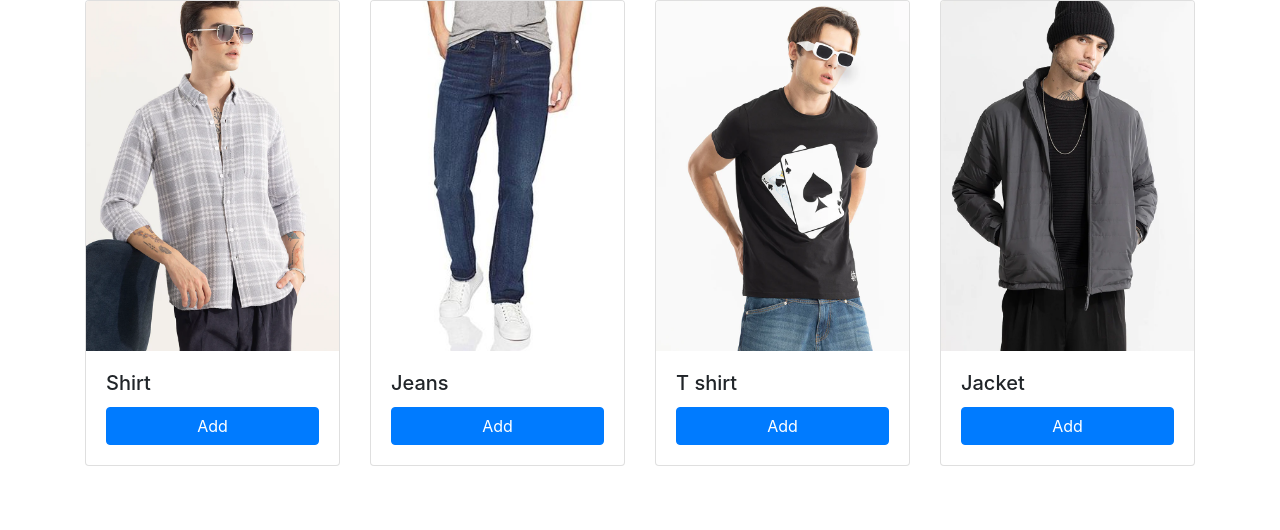
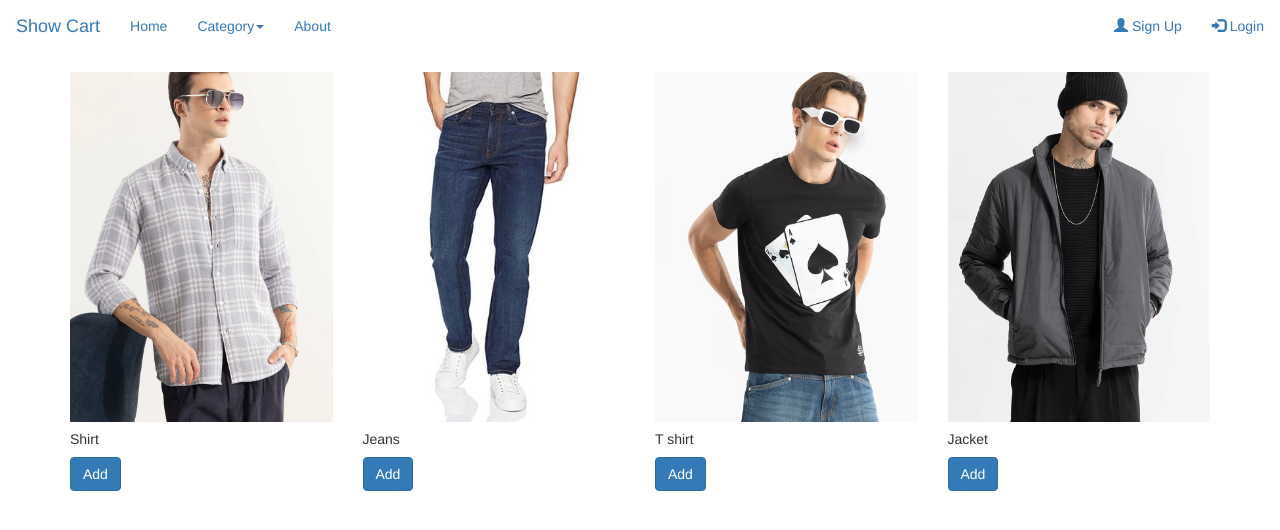
Before and after one commit to Subinkvs/user__management, a Django app: page / in a window 1280 px wide. Shown: the top 530 px of the page. Run offline with Django 5.2, Linux system fonts and the light colour scheme; data comes from the database, SQL or seed files in the repository; both versions use the stored data as it was after the commit; some libraries are stand-ins or nearby versions.

Commit message:
minor changes

```diff
--- a/templates/Home.html
+++ b/templates/Home.html
@@ -6,10 +6,36 @@
     <meta name="viewport" content="width=device-width, initial-scale=1.0">
     <title>Document</title>
     <!-- Bootstrap CSS -->
-    <link rel="stylesheet" href="https://stackpath.bootstrapcdn.com/bootstrap/4.5.2/css/bootstrap.min.css">
+    <link rel="stylesheet" href="https://maxcdn.bootstrapcdn.com/bootstrap/3.4.1/css/bootstrap.min.css">
+    <script src="https://ajax.googleapis.com/ajax/libs/jquery/3.7.1/jquery.min.js"></script>
+    <script src="https://maxcdn.bootstrapcdn.com/bootstrap/3.4.1/js/bootstrap.min.js"></script>
 </head>
 <body>
-    <div class="container">
+    <nav class="navbar ">
+        <div class="container-fluid" ">
+          <div class="navbar-header">
+            <a class="navbar-brand" href="#">Show Cart</a>
+          </div>
+          <ul class="nav navbar-nav">
+            <li class="active"><a href="#">Home</a></li>
+            <li class="dropdown"><a class="dropdown-toggle" data-toggle="dropdown" href="#">Category<span class="caret"></span></a>
+              <ul class="dropdown-menu">
+                <li><a href="#">Page 1-1</a></li>
+                <li><a href="#">Page 1-2</a></li>
+                <li><a href="#">Page 1-3</a></li>
+              </ul>
+            </li>
+            <li><a href="#">About</a></li>
+          </ul>
+          <ul class="nav navbar-nav navbar-right">
+            <li><a href="#"><span class="glyphicon glyphicon-user"></span> Sign Up</a></li>
+            <li><a href="#"><span class="glyphicon glyphicon-log-in"></span> Login</a></li>
+          </ul>
+        </div>
+      </nav>
+
+
+    <div class="container" style="justify-content: center; align-items:center;">
         <div class="row">
             {% for product in products %}
             <div class="col-md-3">
@@ -26,7 +52,7 @@
             {% endfor %}
         </div>
     </div>
-
+    <script src="https://cdn.jsdelivr.net/npm/bootstrap@5.3.3/dist/js/bootstrap.bundle.min.js" integrity="sha384-YvpcrYf0tY3lHB60NNkmXc5s9fDVZLESaAA55NDzOxhy9GkcIdslK1eN7N6jIeHz" crossorigin="anonymous"></script>
     <!-- Bootstrap JS and dependencies -->
     <script src="https://code.jquery.com/jquery-3.5.1.slim.min.js"></script>
     <script src="https://cdn.jsdelivr.net/npm/@popperjs/core@2.5.3/dist/umd/popper.min.js"></script>
```
Also changed, not shown: project/db.sqlite3, project/product_images/Black_Ace.webp (added), project/product_images/NOTAG-WINTERPUFFJACKET-M63_1.webp (added).
